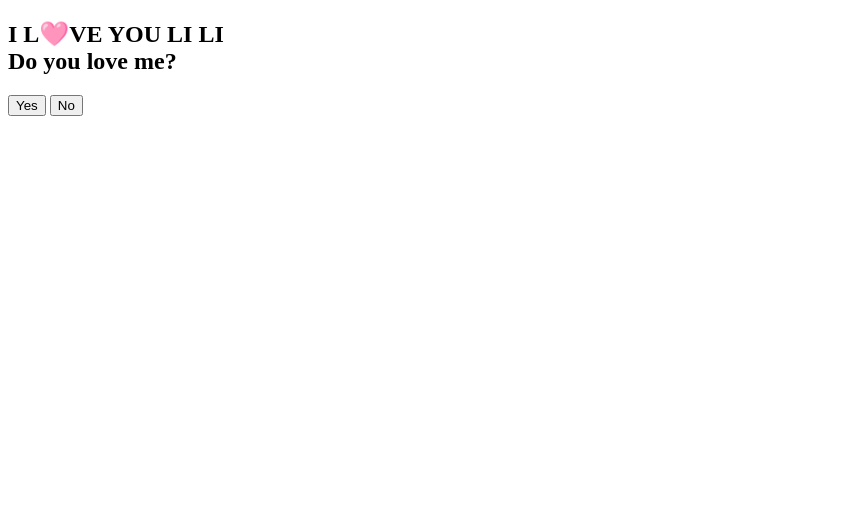
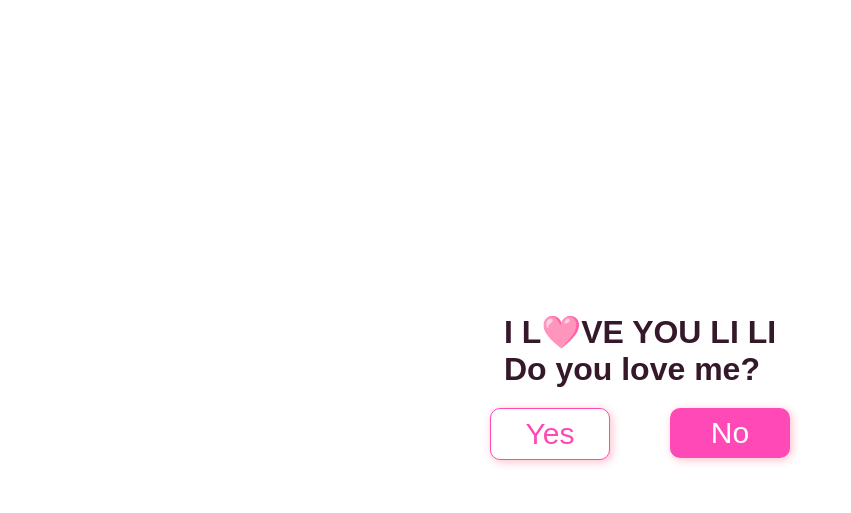
Before and after one commit to chinseila168/Portfolio_Setec, a plain HTML site: page index.html in a window 1280 px wide. Shown: the whole page, without its empty margins (0-851 px from the left). Drawn offline with Linux system fonts and the light colour scheme; files that its build step writes are made by us from their sources; the site is published under a folder, as on GitHub Pages, so addresses that start at the root find nothing.

Commit message:
last push

```diff
--- a/index.html
+++ b/index.html
@@ -1,7 +1,9 @@
 <!DOCTYPE html>
-<html>
-  <link rel="stylesheet" href="/Confess/style/style.css">
+<html lang="en">
   <head>
+    <link rel="stylesheet" href="style.css" />
+    <meta charset="UTF-8" />
+    <meta name="viewport" content="width=device-width, initial-scale=1.0" />
     <title>Yao Yan</title>
   </head>
   <body>
```
